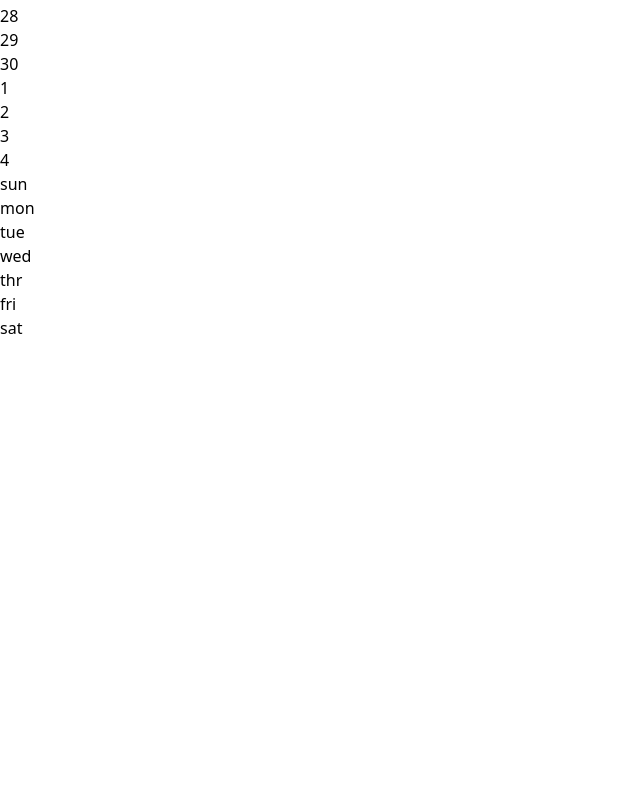
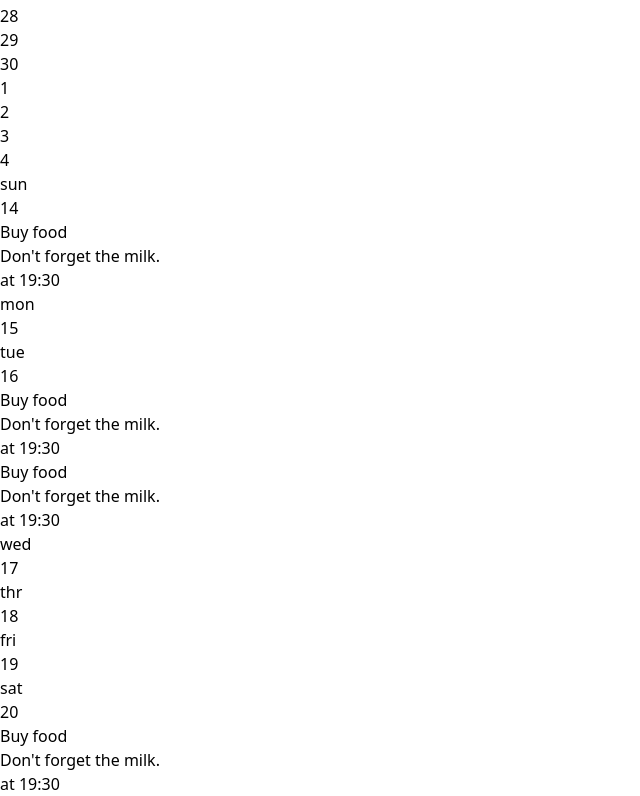
Before and after one commit to LouisLuBrain/LouisLuBrain.github.io, a React (Vite) app: page / in a window 1280 px wide. Shown: the part 860-1656 px from the top of the page, without its empty margins (0-640 px from the left). Before the commit the page ends 1200 px from the top, so only its background shows below. Built offline with nearby package versions, Linux system fonts and the light colour scheme.

Commit message:
fix: render event

```diff
--- a/src/App.tsx
+++ b/src/App.tsx
@@ -7,7 +7,7 @@ function App() {
         <div className="flex">
           <Calendar />
         </div>
-        <div className="flex col-span-2 row-span-2">
+        <div className="flex col-span-3 row-span-2">
           <Weekly />
         </div>
         <div className="flex"></div>
--- a/src/components/calendar/Calendar.tsx
+++ b/src/components/calendar/Calendar.tsx
@@ -21,7 +21,7 @@ export function Calendar() {
   }, []);
 
   return (
-    <div className="flex flex-col items-center w-fit rounded-md overflow-hidden bg-slate-50">
+    <div className="flex flex-col items-center w-fit rounded-md overflow-hidden bg-slate-50 border-stone-200 border-2">
       <div className="flex items-center text-sm justify-between gap-x-4 p-2 px-4 bg-stone-700 w-full text-white">
         {/* <div className="flex items-center gap-x-2">
           <button
--- a/src/components/weekly/Weekly.tsx
+++ b/src/components/weekly/Weekly.tsx
@@ -1,15 +1,54 @@
 import classNames from "classnames";
-import moment from "moment";
+import moment, { Moment } from "moment";
 import { useEffect, useState } from "react";
 
-const WEEK = [
-  { day: "sun", events: [] },
+export interface DailyEvent {
+  title: string;
+  description?: string;
+  startTime: Moment;
+  endTime?: Moment;
+}
+
+const WEEK: { day: string; events: DailyEvent[] }[] = [
+  {
+    day: "sun",
+    events: [
+      {
+        title: "Buy food",
+        description: "Don't forget the milk.",
+        startTime: moment({ hour: 19, minute: 30 }),
+      },
+    ],
+  },
   { day: "mon", events: [] },
-  { day: "tue", events: [] },
+  {
+    day: "tue",
+    events: [
+      {
+        title: "Buy food",
+        description: "Don't forget the milk.",
+        startTime: moment({ hour: 19, minute: 30 }),
+      },
+      {
+        title: "Buy food",
+        description: "Don't forget the milk.",
+        startTime: moment({ hour: 19, minute: 30 }),
+      },
+    ],
+  },
   { day: "wed", events: [] },
   { day: "thr", events: [] },
   { day: "fri", events: [] },
-  { day: "sat", events: [] },
+  {
+    day: "sat",
+    events: [
+      {
+        title: "Buy food",
+        description: "Don't forget the milk.",
+        startTime: moment({ hour: 19, minute: 30 }),
+      },
+    ],
+  },
 ];
 
 export function Weekly() {
@@ -20,20 +59,52 @@ export function Weekly() {
     return () => clearInterval(timer);
   }, []);
   return (
-    <div className="grid grid-cols-7 gap-x-4 w-full rounded-md overflow-hidden p-2 bg-slate-100 border-stone-200 border-2 shadow-sm">
+    <div className="flex w-full rounded-md overflow-hidden bg-slate-100 border-stone-200 border-2 shadow-sm p-2 gap-x-3">
+      {/* <div className="grid grid-rows-12 pt-16 gap-2">
+        <div>00:00</div>
+        <div>02:00</div>
+        <div>04:00</div>
+        <div>06:00</div>
+        <div>08:00</div>
+        <div>10:00</div>
+        <div>12:00</div>
+        <div>14:00</div>
+        <div>16:00</div>
+        <div>18:00</div>
+        <div>20:00</div>
+        <div>22:00</div>
+        <div>24:00</div>
+      </div> */}
+      <div className="grid grid-cols-7 gap-x-4 ">
         {WEEK.map((d, index) => (
+          <div>
             <div
               className={classNames(
-            "col-span-1 p-2 bg-slate-100 hover:bg-slate-200 border-transparent border-2 rounded-md",
-            index === currentDay && "!border-stone-500"
+                "col-span-1 p-2 h-16 bg-slate-200 hover:bg-stone-700 hover:text-white rounded-md duration-200 cursor-pointer border-2 border-slate-200 hover:border-stone-700",
+                index === currentDay &&
+                  "!bg-stone-700 hover:bg-stone-700 text-white !border-stone-700"
               )}
             >
-          <div className="w-full flex flex-col items-center h-full">
-            <p className="uppercase">{d.day}</p>
-            <div></div>
+              <div className="w-full flex flex-col items-center justify-end h-full">
+                <p className="uppercase text-sm">{d.day}</p>
+                <p className="font-semibold text-lg">
+                  {moment().day(index).format("DD")}
+                </p>
+              </div>
+            </div>
+
+            <div className="flex flex-col gap-y-2">
+              {d.events.map((event) => (
+                <div>
+                  <div>{event.title}</div>
+                  <div>{event.description}</div>
+                  <div>at {event.startTime.format("HH:mm")}</div>
+                </div>
+              ))}
             </div>
           </div>
         ))}
       </div>
+    </div>
   );
 }
```
Lines whose indentation alone changed are shown as unchanged.
